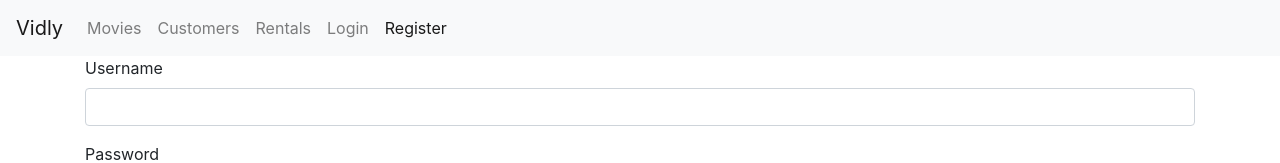
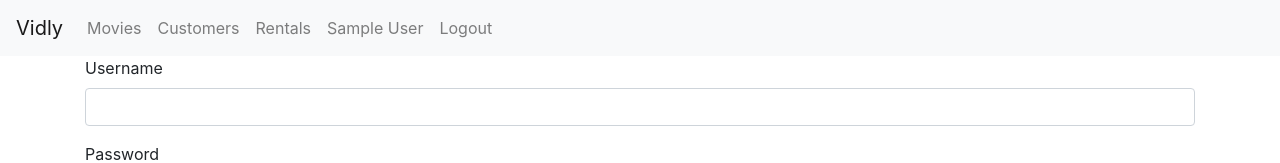
Before and after one commit to pramodgotur/vidly, a React (Create React App) app: page /register in a window 1280 px wide. Shown: the top 163 px of the page. Built offline with nearby package versions, Linux system fonts and the light colour scheme; sample sign-in values are in the browser's storage.

Commit message:
login and logut integration

```diff
--- a/package.json
+++ b/package.json
@@ -11,6 +11,7 @@
     "font-awesome": "^4.7.0",
     "joi": "^17.2.1",
     "joi-browser": "^13.4.0",
+    "jwt-decode": "^3.0.0",
     "lodash": "^4.17.10",
     "prop-types": "^15.6.2",
     "react": "^16.13.1",
--- a/src/App.js
+++ b/src/App.js
@@ -1,6 +1,5 @@
-import React from "react";
+import React, { Component } from "react";
 import { Route, Switch, Redirect } from "react-router-dom";
-
 import Movies from "./components/movies";
 import Customers from "./components/customers";
 import Rentals from "./components/rentals";
@@ -10,17 +9,26 @@ import MovieDetail from "./components/movieDetail";
 import MovieAdd from "./components/movieAdd";
 import LoginForm from "./components/loginForm";
 import RegisterForm from "./components/registerForm";
+import Logout from "./components/logout";
+import auth from "./services/authService";
 import { ToastContainer } from "react-toastify"
 import "react-toastify/dist/ReactToastify.css"
 import "./App.css";
 
-function App() {
+class App extends Component {
+  state = {}
+  componentDidMount() {
+    const user = auth.getCurrentUser()
+    this.setState({ user })
+  }
+  render() {
     return (
       <React.Fragment>
         <ToastContainer />
-      <NavBar />
+        <NavBar user={this.state.user} />
         <main className="container">
           <Switch>
+            <Route path="/logout" component={Logout} />
             <Route path="/login" component={LoginForm} />
             <Route path="/register" component={RegisterForm} />
             <Route path="/customers" component={Customers} />
@@ -33,8 +41,9 @@ function App() {
             <Redirect to="/not-found" />
           </Switch>
         </main>
-    </React.Fragment>
+      </React.Fragment >
     );
+  }
 }
 
 export default App;
--- a/src/components/loginForm.jsx
+++ b/src/components/loginForm.jsx
@@ -1,6 +1,7 @@
 import React from "react";
 import Form from "./common/form";
 import Joi from "joi-browser";
+import auth from "../services/authService"
 
 class LoginForm extends Form {
   state = {
@@ -15,8 +16,18 @@ class LoginForm extends Form {
     password: Joi.string().required().label("Password"),
   };
 
-  doSubmit = () => {
-    console.log("submitted");
+  doSubmit = async () => {
+    const { data } = this.state
+    try {
+      await auth.login(data.username, data.password)
+      window.location = "/"
+    } catch (ex) {
+      if (ex.response && ex.response.status === 400) {
+        const errors = this.state.errors
+        errors.username = ex.response.data
+        this.setState({ errors })
+      }
+    }
   };
 
   render() {
--- /dev/null
+++ b/src/components/logout.jsx
@@ -0,0 +1,14 @@
+import React, { Component } from 'react';
+import auth from "../services/authService"
+
+class Logout extends Component {
+    componentDidMount() {
+        auth.logout()
+        window.location = "/"
+    }
+    render() {
+        return null
+    }
+}
+
+export default Logout
--- a/src/components/navbar.jsx
+++ b/src/components/navbar.jsx
@@ -1,7 +1,7 @@
 import React from "react";
 import { Link, NavLink } from "react-router-dom";
 
-const NavBar = () => {
+const NavBar = ({ user }) => {
   return (
     <nav className="navbar navbar-expand-lg navbar-light bg-light">
       <Link className="navbar-brand" to="/">
@@ -17,12 +17,26 @@ const NavBar = () => {
         <NavLink className="nav-item nav-link" to="/rentals">
           Rentals
         </NavLink>
+        {!user && (
+          <React.Fragment>
             <NavLink className="nav-item nav-link" to="/login">
               Login
             </NavLink>
             <NavLink className="nav-item nav-link" to="/register">
               Register
             </NavLink>
+          </React.Fragment>
+        )}
+        {user && (
+          <React.Fragment>
+            <NavLink className="nav-item nav-link" to="/profile">
+              {user.name}
+            </NavLink>
+            <NavLink className="nav-item nav-link" to="/logout">
+              Logout
+            </NavLink>
+          </React.Fragment>
+        )}
       </ul>
     </nav>
   );
--- a/src/components/registerForm.jsx
+++ b/src/components/registerForm.jsx
@@ -1,6 +1,8 @@
 import React from "react";
 import Form from "./common/form";
 import Joi from "joi-browser";
+import { register } from "../services/userService"
+import auth from "../services/authService"
 
 class RegisterForm extends Form {
   state = {
@@ -16,15 +18,25 @@ class RegisterForm extends Form {
     password: Joi.string().required().label("Password"),
     name: Joi.string().required().label("Name"),
   };
-  doSubmit = () => {
-    console.log("submitted...");
+  doSubmit = async () => {
+    try {
+      const response = await register(this.state.data)
+      auth.loginWithJWT(response.headers['x-auth-token'])
+      window.location = "/"
+    } catch (ex) {
+      if (ex.response && ex.response.status === 400) {
+        const errors = { ...this.state.errors };
+        errors.username = ex.response.data
+        this.setState({ errors })
+      }
+    }
   };
   render() {
     return (
       <div>
         <form onSubmit={this.handleSubmit}>
           {this.renderInput("username", "Username")}
-          {this.renderInput("password", "Password")}
+          {this.renderInput("password", "Password", "password")}
           {this.renderInput("name", "Name")}
           {this.renderButton("Register")}
         </form>
--- /dev/null
+++ b/src/services/authService.js
@@ -0,0 +1,33 @@
+import jwtDecode from "jwt-decode"
+
+import http from "./httpService"
+import config from "./config.json"
+
+const apiUrl = config.apiEndpoint + "auth"
+
+export async function login(email, password) {
+    const { data: jwt } = await http.post(apiUrl, { email, password })
+    localStorage.setItem("token", jwt)
+}
+
+export function loginWithJWT(jwt) {
+    localStorage.setItem("token", jwt)
+}
+
+export function logout() {
+    localStorage.removeItem("token")
+}
+
+export function getCurrentUser() {
+    try {
+        const jwt = localStorage.getItem("token")
+        return jwtDecode(jwt)
+
+    } catch (error) {
+        return null
+    }
+}
+
+export default {
+    login, logout, getCurrentUser, loginWithJWT
+}
--- /dev/null
+++ b/src/services/userService.js
@@ -0,0 +1,12 @@
+import http from "./httpService"
+import config from "./config.json"
+
+const apiUrl = config.apiEndpoint + "users/"
+
+export function register(user) {
+    return http.post(apiUrl, {
+        email: user.username,
+        password: user.password,
+        name: user.name
+    })
+}
```
Also changed, not shown: 1 other file (tests, documents, lock files or other folders). Lines whose indentation alone changed are shown as unchanged.
